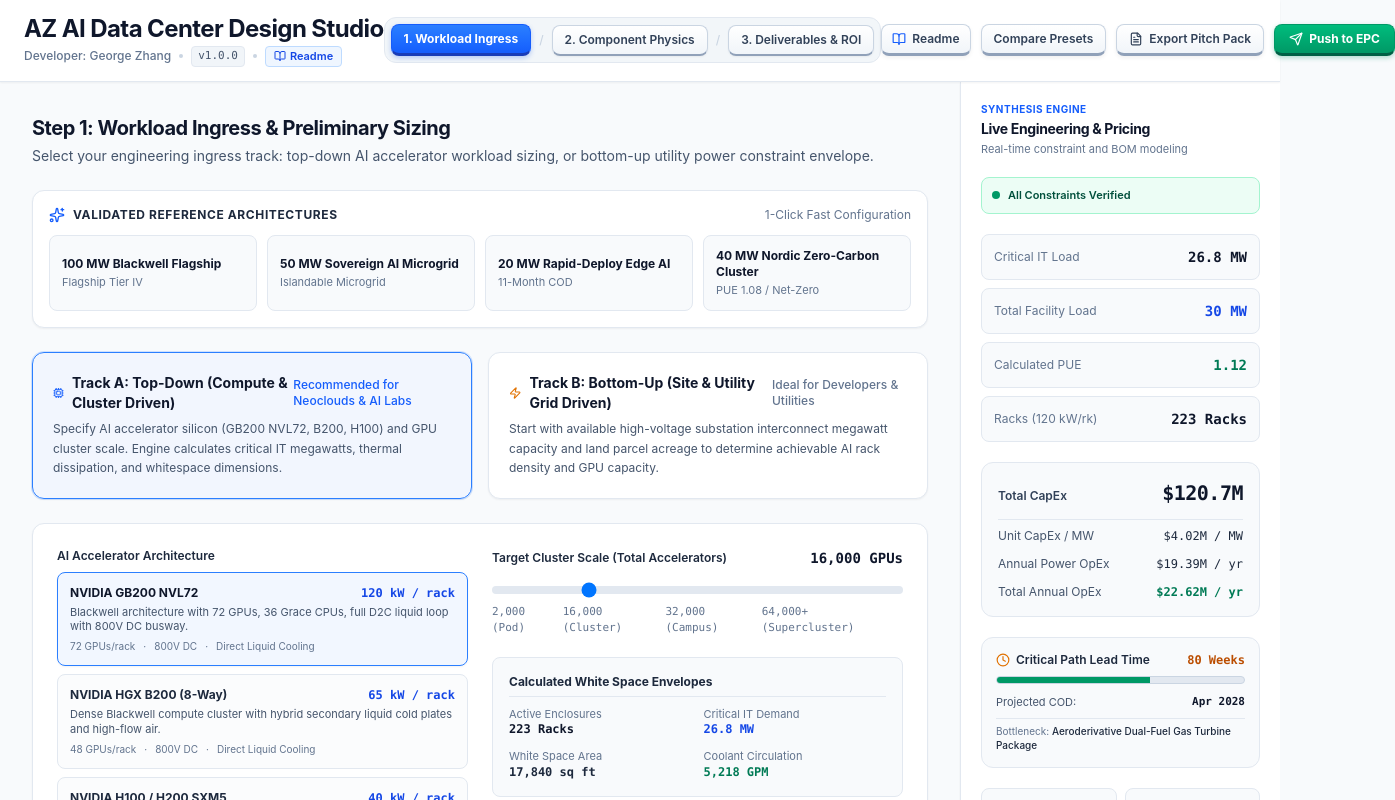
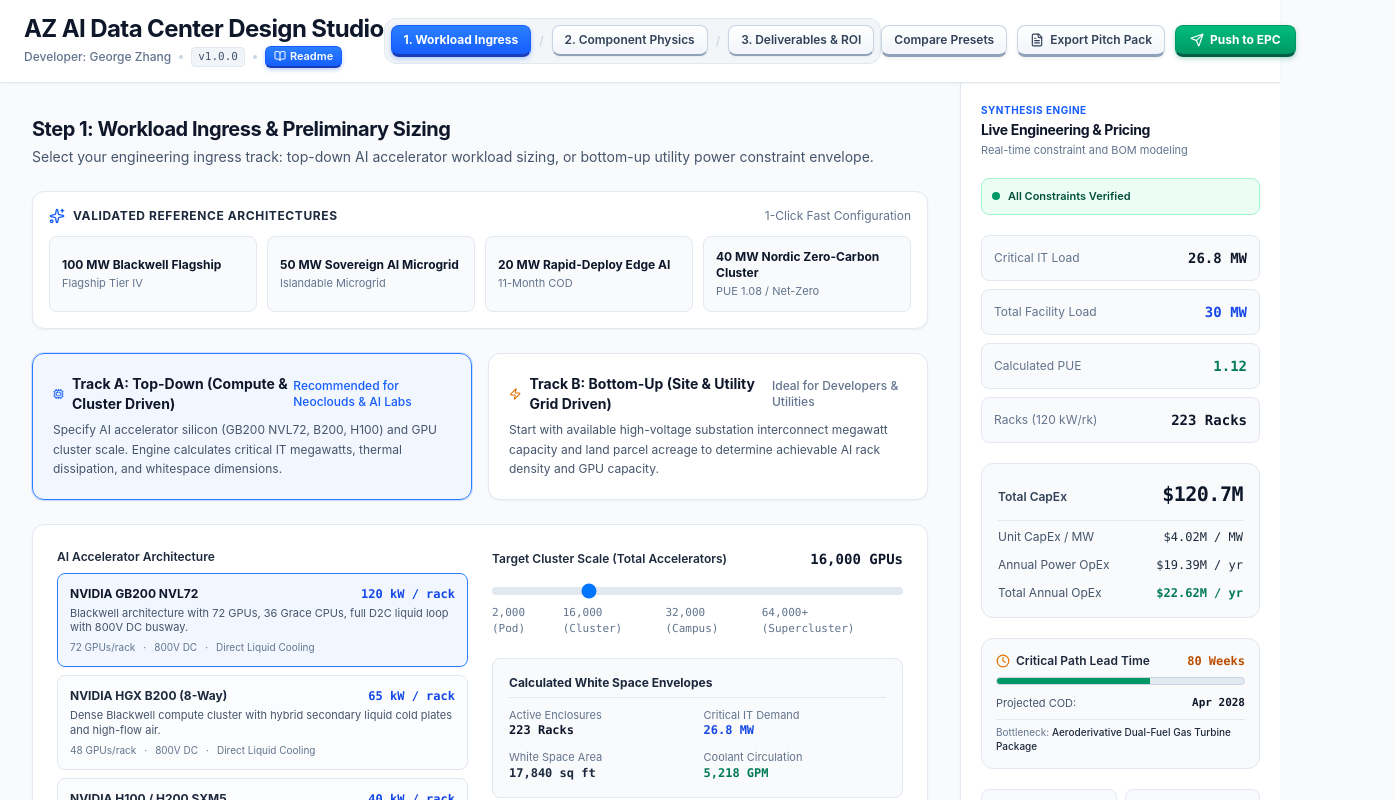
Before and after one commit to georgezhangusa/AZ-AI-Data-Center-Design-Studio, a React (Vite) app: page / in a window 1280 px wide. Shown: the top 800 px of the page, 1395 px wide, since content can reach past the window. Built offline with nearby package versions, Linux system fonts and the light colour scheme.

Commit message:
feat: refactor Readme button UI in header
Update Readme button styling to a prominent blue gradient design and remove the redundant secondary button in the header primary actions area.

```diff
--- a/src/components/Header.tsx
+++ b/src/components/Header.tsx
@@ -39,7 +39,7 @@ export const Header: React.FC<HeaderProps> = ({
               <button
                 type="button"
                 onClick={onOpenReadme}
-                className="inline-flex items-center gap-1 font-sans text-[11px] px-2 py-0.5 bg-blue-50 hover:bg-blue-100 text-blue-700 font-semibold rounded border border-blue-200 transition-colors cursor-pointer select-none"
+                className="inline-flex items-center gap-1 font-sans text-[11px] px-2 py-0.5 bg-gradient-to-b from-blue-500 to-blue-600 hover:from-blue-400 hover:to-blue-500 text-white font-semibold rounded-md border border-blue-600 border-b-[2.5px] border-b-blue-800 shadow-[0_2px_4px_rgba(37,99,235,0.3)] active:translate-y-[1.5px] active:border-b-blue-700 active:shadow-none transition-all duration-75 cursor-pointer select-none"
               >
                 <BookOpen className="w-3 h-3" />
                 <span>Readme</span>
@@ -87,16 +87,6 @@ export const Header: React.FC<HeaderProps> = ({
 
       {/* Zone 3: Primary Actions */}
       <div className="flex items-center gap-2.5">
-        {onOpenReadme && (
-          <button
-            onClick={onOpenReadme}
-            className="px-2.5 py-1.5 text-xs font-semibold rounded-lg text-slate-700 hover:text-slate-900 bg-gradient-to-b from-white to-slate-100 hover:from-slate-50 hover:to-slate-100 border border-slate-300 border-b-[3px] border-b-slate-400 shadow-[0_2px_4px_rgba(0,0,0,0.06)] active:translate-y-[2px] active:border-b-slate-300 active:shadow-none transition-all duration-75 cursor-pointer whitespace-nowrap shrink-0 flex items-center gap-1.5 select-none"
-            title="View Project README & Inquiries"
-          >
-            <BookOpen className="w-3.5 h-3.5 text-blue-600" />
-            <span>Readme</span>
-          </button>
-        )}
         <button
           onClick={onOpenCompare}
           className="px-3 py-1.5 text-xs font-semibold rounded-lg text-slate-700 hover:text-slate-900 bg-gradient-to-b from-white to-slate-100 hover:from-slate-50 hover:to-slate-100 border border-slate-300 border-b-[3px] border-b-slate-400 shadow-[0_2px_4px_rgba(0,0,0,0.06)] active:translate-y-[2px] active:border-b-slate-300 active:shadow-none transition-all duration-75 cursor-pointer whitespace-nowrap shrink-0 flex items-center justify-center select-none"
```
